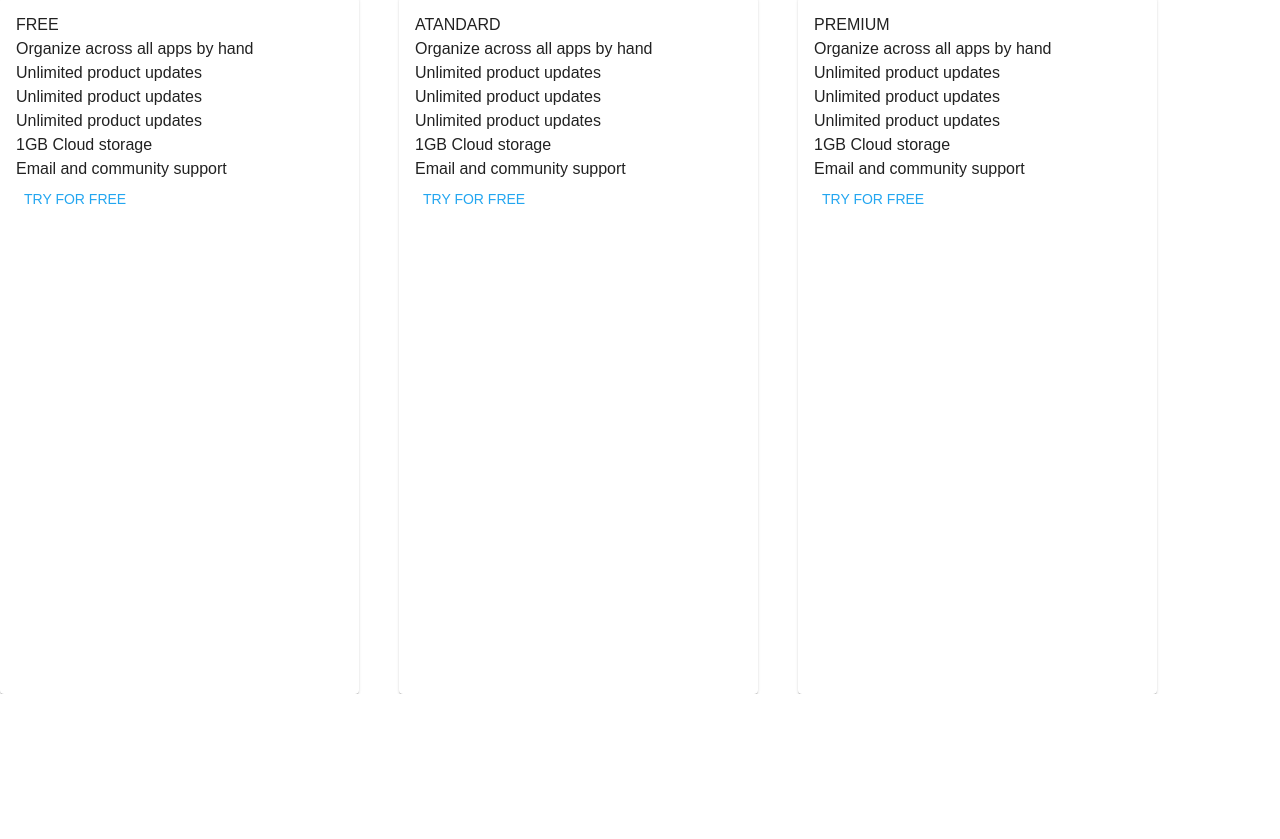
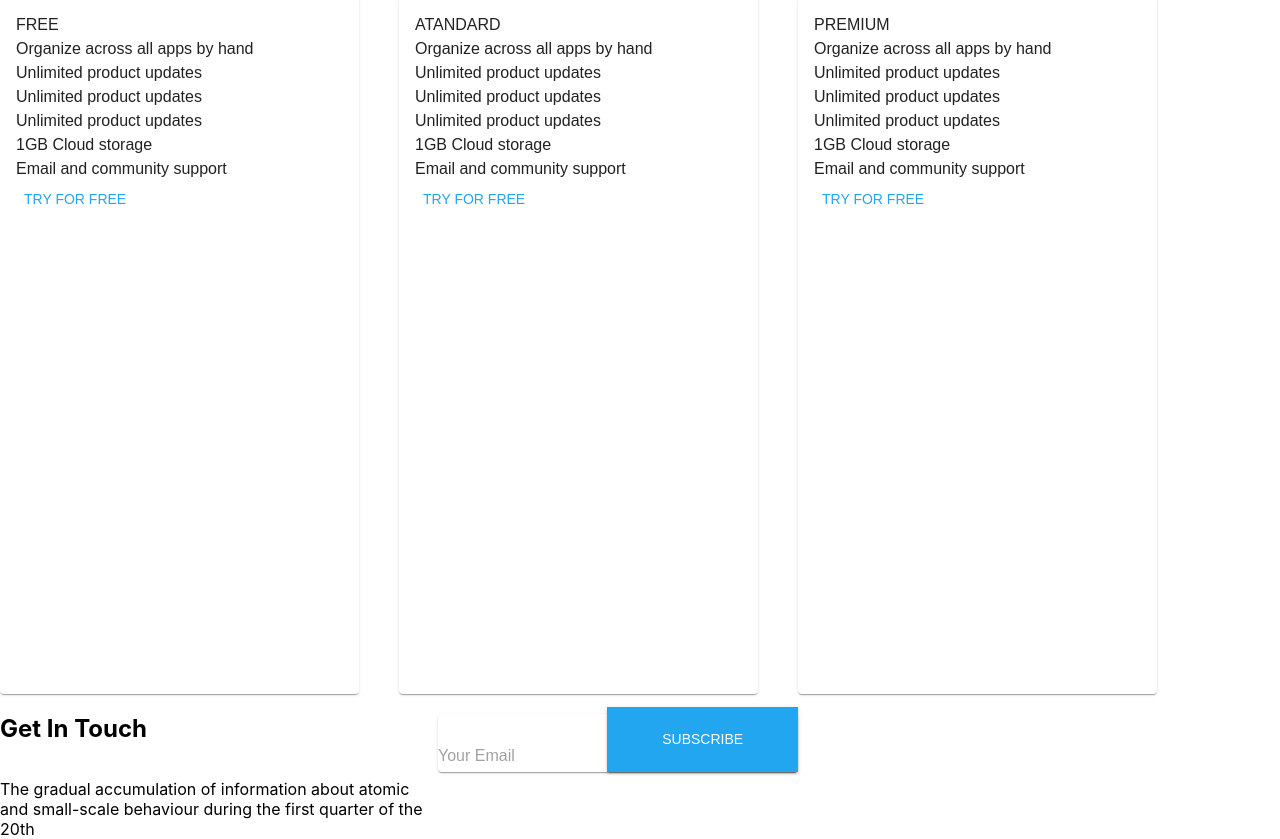
Before and after one commit to gabrielaharea/Physionic, a Next.js app in the folder my-app/: page / in a window 1280 px wide. Shown: the part 3473-4312 px from the top of the page. Before the commit the page ends 4167 px from the top, so only its background shows below. Built offline with nearby package versions, Linux system fonts and the light colour scheme.

Commit message:
add subscribeBox

```diff
--- a/my-app/pages/_app.tsx
+++ b/my-app/pages/_app.tsx
@@ -13,10 +13,10 @@ import RewiewPages from "./components/ReviewCom";
 import FaqText from "./components/FaqBox";
 import { ThemeProvider } from "@emotion/react";
 import PricingBox from "./components/PricingBox";
+import Subscribe from "./components/Subscribe";
 
 // Client-side cache, shared for the whole session of the user in the browser.
 const clientSideEmotionCache = createEmotionCache();
-
 interface MyAppProps extends AppProps {
   // eslint-disable-next-line react/require-default-props
   emotionCache?: EmotionCache;
@@ -41,6 +41,7 @@ const App: FC<MyAppProps> = ({
         <RewiewPages />
         <FaqText />
         <PricingBox />
+        <Subscribe />
       </ThemeProvider>
     </div>
   );
--- a/my-app/pages/components/Appointment/index.tsx
+++ b/my-app/pages/components/Appointment/index.tsx
@@ -1,4 +1,3 @@
-import { FormLabel, Rating } from "@mui/material";
 import * as React from "react";
 import { Button } from "@mui/material";
 import * as S from "./styled";
--- /dev/null
+++ b/my-app/pages/components/Subscribe/index.tsx
@@ -0,0 +1,21 @@
+import Grid from "@mui/material/Grid";
+import Box from "@mui/material/Box";
+import React from "react";
+import Container from "@mui/material/Container";
+import TextFieldSubscribe from "../SubscribeBox";
+import { SubscribeStyle } from "./styled";
+
+export default function Subscribe() {
+  return (
+    <SubscribeStyle>
+      <div className="text-subscribe">
+        <h2>Get In Touch</h2>
+        <p>
+          The gradual accumulation of information about atomic and small-scale
+          behaviour during the first quarter of the 20th{" "}
+        </p>
+      </div>
+      <TextFieldSubscribe  />
+    </SubscribeStyle>
+  );
+}
--- /dev/null
+++ b/my-app/pages/components/Subscribe/styled.tsx
@@ -0,0 +1,30 @@
+import styled from "@emotion/styled";
+
+export const SubscribeStyle = styled.div`
+  display: flex;
+  flex-direction: row;
+  align-items: center;
+  padding: 0px;
+
+  position: static;
+  width: 1049px;
+  height: 97px;
+  left: calc(50% - 1049px / 2 - 0.5px);
+  top: 80px;
+
+  .text-subscribe {
+    display: flex;
+    flex-direction: column;
+    align-items: flex-start;
+    padding: 0px;
+
+    position: static;
+    width: 438px;
+    height: 97px;
+    left: calc(50% - 438px / 2 - 305.5px);
+    top: 0px;
+  }
+
+
+
+`;
--- /dev/null
+++ b/my-app/pages/components/SubscribeBox/index.tsx
@@ -0,0 +1,30 @@
+import TextField from "@mui/material/TextField";
+import { Button } from "@mui/material";
+import * as S from "./styled";
+import Paper from "@mui/material/Paper";
+import * as React from "react";
+import InputBase from "@mui/material/InputBase";
+
+export default function TextFieldSubscribe() {
+  return (
+    <Paper
+      component="form"
+      sx={{
+        display: "flex",
+        alignItems: "flex-end",
+        width: "360px",
+        height: "58px",
+      }}
+    >
+      <InputBase fullWidth placeholder="Your Email" />
+
+      <Button
+        sx={{ borderRadius: "0px", padding: "20px" }}
+        fullWidth
+        variant="contained"
+      >
+        Subscribe
+      </Button>
+    </Paper>
+  );
+}
--- /dev/null
+++ b/my-app/pages/components/SubscribeBox/styled.ts
@@ -0,0 +1,8 @@
+import styled from "@emotion/styled";
+import {Select as MuiSelect} from "@mui/material";
+
+export const InputWrapper = styled.div`
+  display:flex;
+  flex-direction: column;
+  gap:15px;
+  `;
```
Also changed, not shown: my-app/pages/components/PricingCarts/index.tsx (+2 -6 lines).
